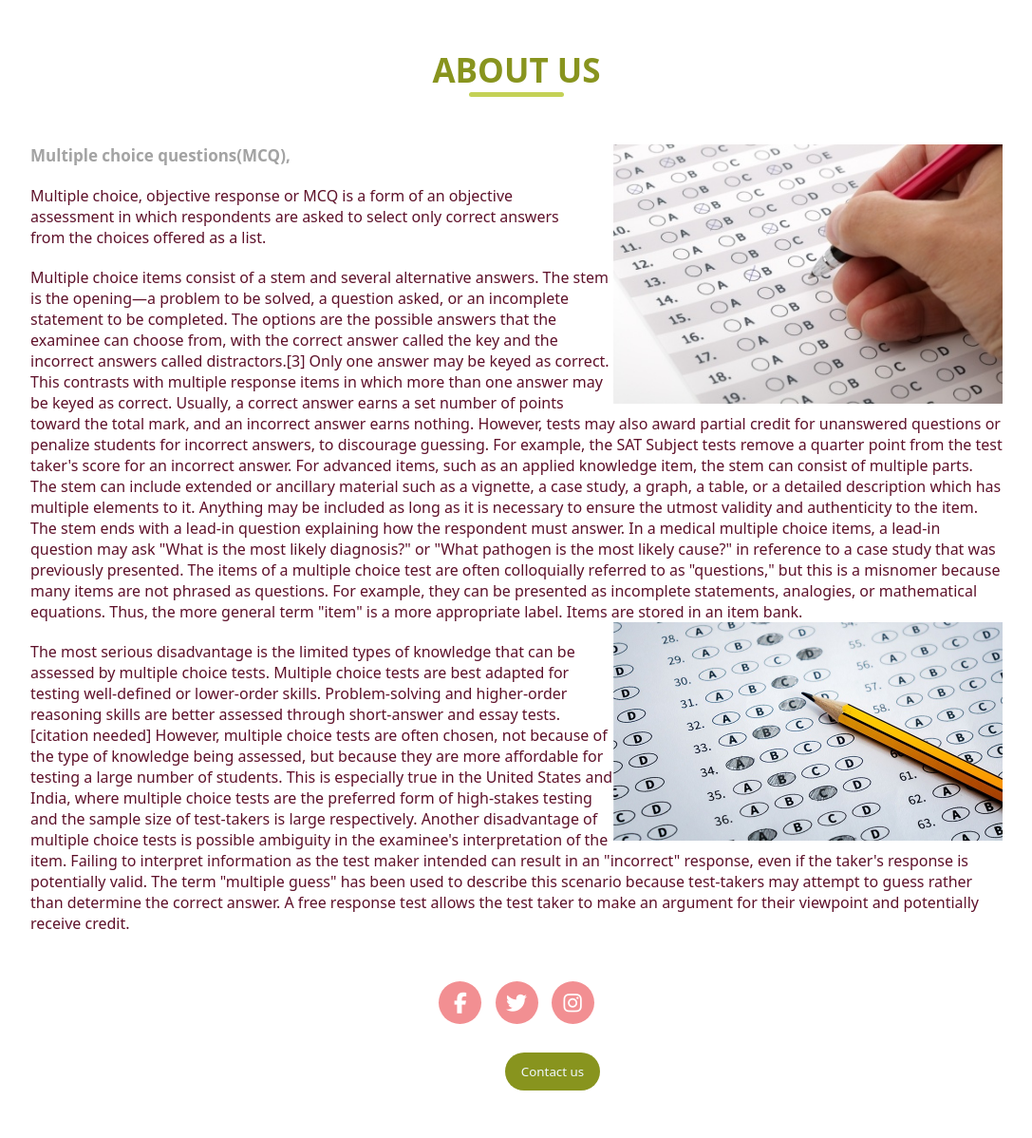
After one commit to Naveeenraja/Mcq-application-1, a Flask app: page /readmore in a window 1280 px wide. The commit adds this page. Shown: the whole page at 95% size, without its empty margins (96-1183 px from the left). Run offline with Flask 2, Linux system fonts and the light colour scheme; some libraries are stand-ins or nearby versions.

Commit message:
about add

```diff
--- a/mcq.py
+++ b/mcq.py
@@ -142,7 +142,9 @@ def help():
         for i in data["student registration"]:
             session["Firstname"]=i["Firstname"]
             return render_template("help.html", fname=session["Firstname"])
-
+@app.route("/readmore")
+def read():
+    return render_template("readmore.html")
 
 if __name__=="__main__":
     app.run(host="0.0.0.0",debug=True)
--- a/static/about.css
+++ b/static/about.css
@@ -1,87 +1,139 @@
-body {
-    background:transparent;
+*{
+    margin: 0px;
+    padding: 0px;
+    box-sizing: border-box;
+    font-family: 'system-ui';
 }
-  .cater3-movingBG {
-      height: 100%;
+.section{
+    width: 100%;
+}
+.section .container{
+    width: 80%;
+    display: block;
+    margin: 0px auto;
+    padding: 50px 0px;
 
-      background-size: 125%;
-      background-repeat: repeat-x;
-      animation: animatedBackground 15s linear alternate infinite;
 }
-
-  @keyframes animatedBackground {
-      0% { background-position: 0 0; }
-      50% { background-position: 50% 0; }
-      100% { background-position: 0 0; }
+.container .title{
+    width: 100%;
+    text-align: center;
+    margin-bottom: 50px;
 }
-
-  .flyinTxtCont {
-      height: 100%;
-      display: -webkit-box;
-      display: -ms-flexbox;
-      display: flex;
-      -webkit-box-orient: vertical;
-      -webkit-box-direction: normal;
-      -ms-flex-direction: column;
-      flex-direction: column;
-      -webkit-box-align: start;
-      -ms-flex-align: start;
-      align-items: flex-start;
-      -webkit-box-pack: end;
-      -ms-flex-pack: end;
-      justify-content: flex-end;
-      padding-bottom: 10%;
-        margin-left: 2em;
+.container .title h1{
+    text-transform: uppercase;
+    font-size: 35px;
+    color: #88941e;
 }
-  .flyIn {
-      color:#fff;
-      font-family:'Raleway';
-      text-transform:uppercase;
-      line-height:1.2em;
-      position:relative;
-    text-shadow: 2px 2px 40px rgba(0,0,0,0.7);
+.container .title h1::after{
+    content: "";
+    height: 5px;
+    width: 100px;
+    background-color: #c4d156;
+    border-radius: 25px;
+    display: block;
+    margin: auto;
 }
-  .lineOne {
-    transition-delay:.4s;
-    transition:.4s ease in;
-    animation: txtFlyIn .3s linear;
+.content{
+    float: left;
+    width: 55%;
 }
-  .lineTwo {
-      transition-delay:.4s;
-      transition:.6s ease in;
-      animation: txtFlyIn .6s linear;
+.image-section{
+    float: right;
+    width: 40%;
 }
-  .lineThree {
-      transition-delay:.8s;
-      transition:.8s ease in;
-      animation: txtFlyIn .9s linear;
+.image-section img{
+    width: 100%;
+    height: auto;
 }
-  .lineOne, .lineTwo, .lineThree {
-      font-size:21px;
-      font-weight: bold;
-      letter-spacing: 3px;
+.content .article h3{
+    color: #a3a3a3;
+    font-size: 17px;
 }
-  .lineFour {
-      transition-delay:3s;
-      transition:2s ease in;
-      animation: fadeIn 2s linear;
-      width: 53%;
-      background-color:transparent;
-      display:inline-block;
-      color:#000;
-      box-sizing: content-box;
-      max-width:63%;
-      max-width: 22em;
-      font-size: 10px;
-      padding: .2em .5em;
-      margin-top: 30px;
-      margin-left: 221px;
+.container .title p{
+    margin-top: 20px;
+    font-size: 16px;
+    line-height: 1.5;
+    color: #333;
 }
-  @keyframes fadeIn{
-      0% { opacity:0;}
-      100% { opacity:1;}
+.content .article .button{
+    margin-top: 50px;
 }
-  @keyframes txtFlyIn{
-      0% { transform:translateX(-100%); }
-      100% { transform:translateX(0%); }
+.content .article .button a{
+    text-decoration: none;
+    padding: 8px 25px;
+    background-color: #88941e;
+    border-radius: 40px;
+    color: #fff;
+    font-size: 18px;
+    letter-spacing: 1.5px;
 }
+.content .article .button a:hover{
+    color: #fff;
+    background-color: #f28f92;
+    transition: 1s ease;
+}
+.container .social{
+    width: 100%;
+    clear: both;
+    margin-top: 50px;
+    text-align: center;
+    display: inline-block;
+}
+.container .social i{
+    color: #fff;
+    font-size: 22px;
+    height: 45px;
+    width: 45px;
+    border-radius: 50%;
+    line-height: 45px;
+    text-align: center;
+    background-color: #f28f92;
+    margin: 0px 5px;
+}
+.container .social i:hover{
+    color: #fff;
+    background-color:#88941e;
+    transition: 1s ease;
+    transform: rotate(360deg);
+}
+@media screen and (max-width: 768px){
+    .section .container{
+        width: 80%;
+        display: block;
+        margin: auto;
+    }
+    .container{
+        float: none;
+        width: 100%;
+        display: block;
+        margin: auto;
+    }
+    .image-section{
+        float: none;
+        width: 100%;
+        margin-top: 50px;
+    }
+    .image-section img{
+        width: 100%;
+        height: auto;
+        display: block;
+        margin: auto;
+    }
+    .container .title h1{
+        text-align: center;
+        font-size: 30px;
+    }
+    .container .article .button{
+        text-align: center;
+    }
+    .container .article .button a{
+        padding: 6px 15px;
+        font-size: 16px;
+    }
+    .container .social i{
+        font-size: 19px;
+        height: 35px;
+        width: 35px;
+        line-height: 35px;
+    }
+}
--- /dev/null
+++ b/templates/readmore.html
@@ -0,0 +1,69 @@
+<!DOCTYPE html>
+<html lang="en">
+<head>
+    <meta charset="UTF-8">
+    <meta http-equiv="X-UA-Compatible" content="IE=edge">
+    <meta name="viewport" content="width=device-width, initial-scale=1.0">
+    <script src="https://kit.fontawesome.com/07555236b8.js" crossorigin="anonymous"></script>
+    <link rel="stylesheet" href="/static/about.css">
+    <title>Document</title>
+    <style>
+        p{
+            margin-top: 20px;
+            color:#5e112a;
+        }
+    </style>
+</head>
+<body>
+    <div class="section">
+        <div class="container">
+            <div class="title">
+                <h1>About us</h1>
+            </div>
+            <div class="content">
+                <div class="article">
+                    <h3>Multiple choice questions(MCQ), </h3>
+                    <p>Multiple choice, objective response or MCQ is a form of an objective assessment in which respondents are asked to select only correct answers from the choices offered as a list.</p>
+                    <!-- <div class="button">
+                        <a href="/readmore.html">Read more</a>
+                    </div> -->
+                    <p></p>
+                </div>
+            </div>
+            <div class="image-section">
+                <img src="/static/img/1674296350260.jpg" alt="">
+            </div>
+            <!-- <div class="social">
+                <a href=""><i class="fab fa-facebook-f"></i></a>
+                <a href=""><i class="fab fa-twitter"></i></a>
+                <a href=""><i class="fab fa-instagram"></i></a>
+            </div> -->
+            <p>Multiple choice items consist of a stem and several alternative answers. The stem is the opening—a problem to be solved, a question asked, or an incomplete statement to be completed. The options are the possible answers that the examinee can choose from, with the correct answer called the key and the incorrect answers called distractors.[3] Only one answer may be keyed as correct. This contrasts with multiple response items in which more than one answer may be keyed as correct.
+
+                Usually, a correct answer earns a set number of points toward the total mark, and an incorrect answer earns nothing. However, tests may also award partial credit for unanswered questions or penalize students for incorrect answers, to discourage guessing. For example, the SAT Subject tests remove a quarter point from the test taker's score for an incorrect answer.
+
+                For advanced items, such as an applied knowledge item, the stem can consist of multiple parts. The stem can include extended or ancillary material such as a vignette, a case study, a graph, a table, or a detailed description which has multiple elements to it. Anything may be included as long as it is necessary to ensure the utmost validity and authenticity to the item. The stem ends with a lead-in question explaining how the respondent must answer. In a medical multiple choice items, a lead-in question may ask "What is the most likely diagnosis?" or "What pathogen is the most likely cause?" in reference to a case study that was previously presented.
+
+                The items of a multiple choice test are often colloquially referred to as "questions," but this is a misnomer because many items are not phrased as questions. For example, they can be presented as incomplete statements, analogies, or mathematical equations. Thus, the more general term "item" is a more appropriate label. Items are stored in an item bank.</p>
+                <div class="image-section">
+                    <img src="/static/img/1674296350268.jpg" alt="">
+                </div>
+
+
+                        <p>The most serious disadvantage is the limited types of knowledge that can be assessed by multiple choice tests. Multiple choice tests are best adapted for testing well-defined or lower-order skills. Problem-solving and higher-order reasoning skills are better assessed through short-answer and essay tests.[citation needed] However, multiple choice tests are often chosen, not because of the type of knowledge being assessed, but because they are more affordable for testing a large number of students. This is especially true in the United States and India, where multiple choice tests are the preferred form of high-stakes testing and the sample size of test-takers is large respectively.
+
+                            Another disadvantage of multiple choice tests is possible ambiguity in the examinee's interpretation of the item. Failing to interpret information as the test maker intended can result in an "incorrect" response, even if the taker's response is potentially valid. The term "multiple guess" has been used to describe this scenario because test-takers may attempt to guess rather than determine the correct answer. A free response test allows the test taker to make an argument for their viewpoint and potentially receive credit.</p>
+                            <div class="social">
+                                <a href=""><i class="fab fa-facebook-f"></i></a>
+                                <a href=""><i class="fab fa-twitter"></i></a>
+                                <a href=""><i class="fab fa-instagram"></i></a>
+                            </div>
+                <button style="margin-left: 500px; width:100px; height:40px; margin-top:30px; border-radius:100px; background-color:#88941e; border:transparent"><a href="" style="text-decoration: none; color:aliceblue;">Contact us</a></button>
+
+            </div>
+
+            </div>
+
+    </div>
+</body>
+</html>
```
Also changed, not shown: templates/about.html (+37 -30 lines), static/img/1674296350260.jpg (added), static/img/1674296350268.jpg (added), 1 other file. Lines whose indentation alone changed are shown as unchanged.
